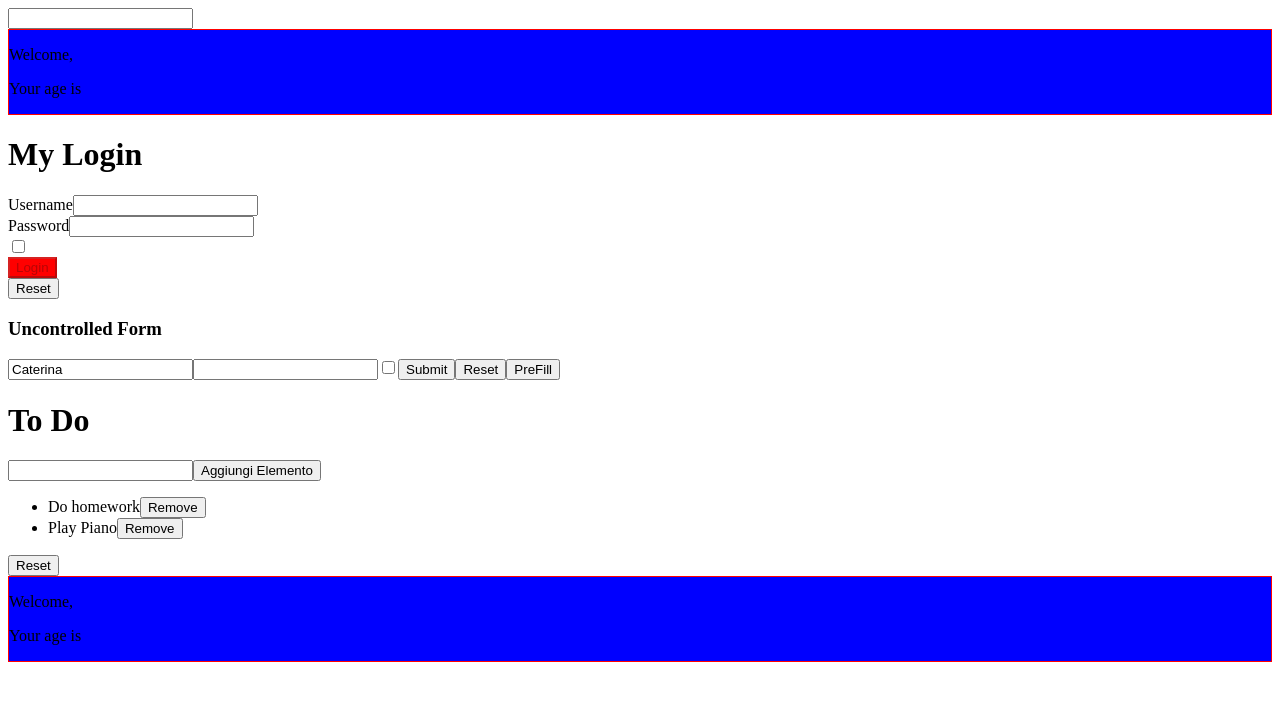
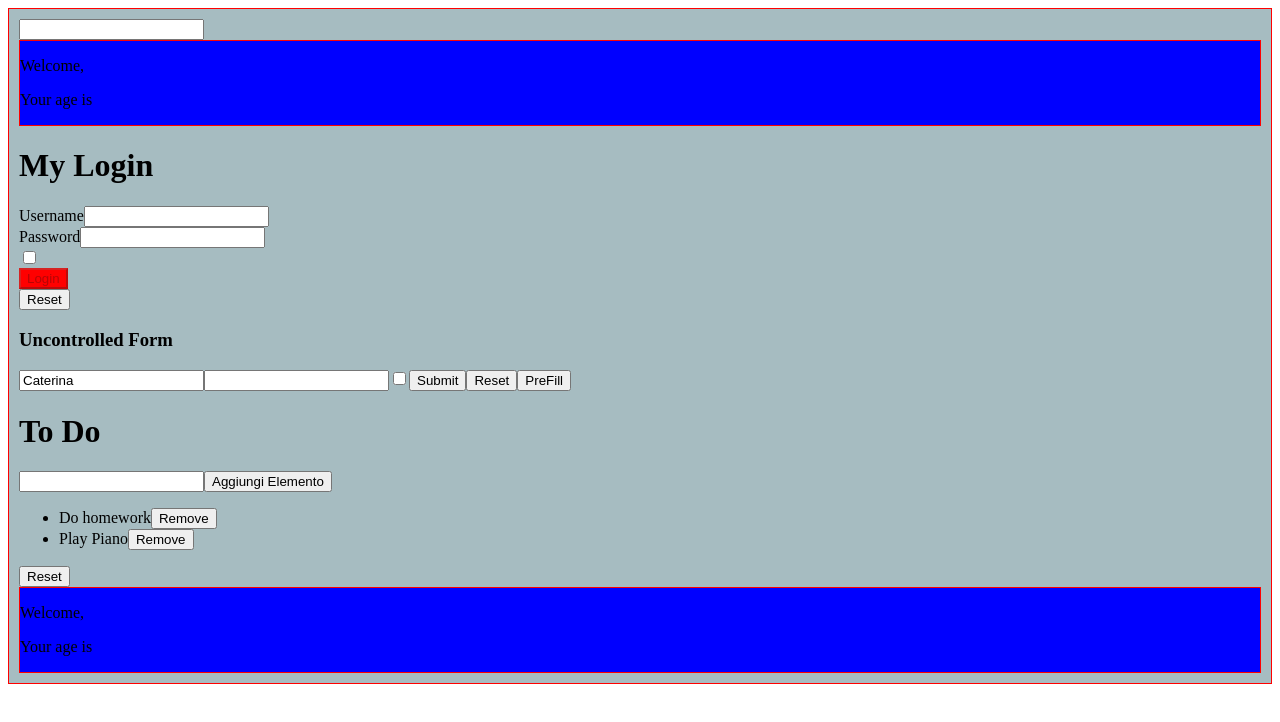
Before and after one commit to Katilina88/DevelhopeReact, a React (Create React App) app in the folder my-app/: page / in a window 1280 px wide. Shown: the top 722 px of the page. Built offline with nearby package versions, Linux system fonts and the light colour scheme.

Commit message:
aggiunto esercizio Component-composition-01

```diff
--- a/my-app/src/App.js
+++ b/my-app/src/App.js
@@ -9,12 +9,13 @@ import Login from "./components/Login"
 import UncontrolledLogin from "./components/UncontrolledLogin";
 import TodoList from "./components/TodoList";
 import Welcome from "./components/Welcome";
-
+import Container from "./components/Container";
 
 class App extends React.Component {
   render() {
     return (
       <div>
+        <Container>
 
 
        {/*<Counter initialCount={5} increment={3} interval={3000}/>*/}
@@ -25,6 +26,8 @@ class App extends React.Component {
        <UncontrolledLogin />
        <TodoList />
        <Welcome />
+       </Container>
+
 
       </div>
     )
--- /dev/null
+++ b/my-app/src/components/Container.css
@@ -0,0 +1,5 @@
+.container {
+    background-color: rgb(166, 188, 193);
+    border: 1px solid red;
+    padding: 10px;
+  }
--- /dev/null
+++ b/my-app/src/components/Container.js
@@ -0,0 +1,14 @@
+import React from 'react';
+import './Container.css';
+
+class Container extends React.Component {
+  render() {
+    return (
+      <div className="container">
+        {this.props.children}
+      </div>
+    );
+  }
+}
+
+export default Container;
```
